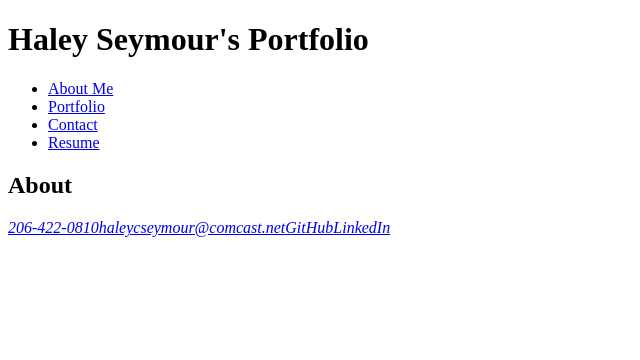
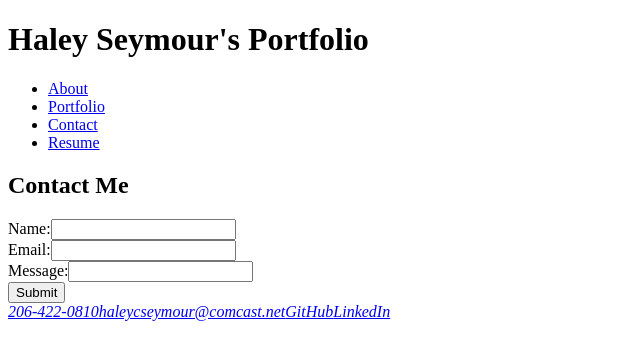
Before and after one commit to hseymo/polishedportfolio, a React (Create React App) app: page /contact in a window 1280 px wide. Shown: the top 360 px of the page, without its empty margins (0-640 px from the left). Built offline with nearby package versions, Linux system fonts and the light colour scheme.

Commit message:
imported react router dom and remade nav bar; added basic contact form

```diff
--- a/package.json
+++ b/package.json
@@ -9,6 +9,7 @@
     "bootstrap": "^5.1.3",
     "react": "^18.1.0",
     "react-dom": "^18.1.0",
+    "react-router-dom": "^6.3.0",
     "react-scripts": "5.0.1",
     "web-vitals": "^2.1.4"
   },
--- a/src/App.js
+++ b/src/App.js
@@ -1,14 +1,29 @@
 import './App.css';
+import { BrowserRouter, Routes, Route} from 'react-router-dom'
 import Header from './components/Header';
+import NavBar from './components/NavBar';
 import Footer from './components/Footer';
-import ChosenPage from './components/ChosenPage';
+import About from './components/About';
+import Portfolio from './components/Portfolio';
+import Contact from './components/Contact';
+import Resume from './components/Resume';
+
+
 
 function App() {
   return (
     <div className="appContainer">
-        <Header />
-        <ChosenPage />
-        <Footer />
+      <BrowserRouter>
+      <Header />
+      <NavBar />
+      <Routes>
+        <Route path="/" element={<About/>} />
+        <Route path="/portfolio" element={<Portfolio/>} />
+        <Route path="/contact" element={<Contact/>} />
+        <Route path="/resume" element={<Resume/>} />
+      </Routes>
+      <Footer />
+      </BrowserRouter>
     </div>
   )
 }
--- a/src/components/ChosenPage.js
+++ /dev/null
@@ -1,34 +0,0 @@
-import React, { useState } from 'react';
-import NavBar from './NavBar';
-import About from './About';
-import Portfolio from './Portfolio';
-import ContactMe from './ContactMe';
-
-function ChosenPage() {
-  const [currentPage, setCurrentPage] = useState('About');
-
-  const choosePage = () => {
-    if (currentPage === 'About') {
-      return <About />;
-    }
-    if (currentPage === 'Portfolio') {
-      return <Portfolio />;
-    }
-    if (currentPage === 'ContactMe') {
-      return <ContactMe />;
-    }
-    // resume redirect to pdf?
-    return <About />;
-  }
-
-  const handlePageChange = (page) => setCurrentPage(page);
-
-  return (
-    <div className="container">
-        <NavBar currentPage={currentPage} handlePageChange={handlePageChange} />
-        {choosePage()}
-    </div>
-  )
-}
-
-export default ChosenPage;
--- /dev/null
+++ b/src/components/Contact.js
@@ -0,0 +1,69 @@
+import React, {useState} from 'react';
+
+function Comtact() {
+  const [name, setName] = useState('')
+  const [email, setEmail] = useState('')
+  const [message, setMessage] = useState('')
+
+  const handleFormChange = (e) => {
+    const {target} = e;
+    const inputType = target.name;
+    const inputValue = target.value;
+
+    if (inputType === 'name') {
+      setName(inputValue)
+    } else if (inputType === 'email') {
+      setEmail(inputValue)
+    }else if (inputType === 'message') {
+      setMessage(inputValue)
+    }
+
+  }
+
+  const handleFormSubmit = (e) => {
+    e.preventDefault();
+    alert('Thank you for your message')
+    setName('');
+    setEmail('');
+    setMessage('');
+
+  }
+
+  return (
+    <div className="Contact">
+      <h2>Contact Me</h2>
+      <form className="Form" onSubmit={handleFormSubmit}>
+        <div>
+          <label for="name">Name:</label>
+          <input
+            name="name"
+            type="text"
+            value={name}
+            onChange={handleFormChange}
+          />
+        </div>
+        <div>
+          <label for="email">Email:</label>
+          <input
+            name="email"
+            type="email"
+            value={email}
+            onChange={handleFormChange}
+          />
+        </div>
+        <div>
+          <label for="message">Message:</label>
+          <input
+            name="message"
+            type="textarea"
+            value={message}
+            onChange={handleFormChange}
+          />
+        </div>
+        <button type="submit">Submit</button>
+      </form>
+    </div>
+  );
+}
+
+export default Comtact;
--- a/src/components/ContactMe.js
+++ /dev/null
@@ -1,11 +0,0 @@
-import React from 'react';
-
-function ComtactMe() {
-  return (
-    <div className="ContactMe">
-            <h2>Contact Me</h2>
-    </div>
-  );
-}
-
-export default ComtactMe;
--- a/src/components/NavBar.js
+++ b/src/components/NavBar.js
@@ -1,21 +1,22 @@
 import React from 'react';
+import {Link} from "react-router-dom"
 
-function NavBar( {currentPage, handlePageChange }) {
+function NavBar( {}) {
   return (
-<nav className="navbar navbar-expand-lg navbar-light bg-light">
+<nav className="navbar navbarExpandLg navbarLight bgLight">
   <div className="collapse navbar-collapse" id="navbarNav">
     <ul className="navbar-nav">
-      <li className="nav-item active">
-        <a className={currentPage === 'Home' ? 'nav-link active' : 'nav-link'} href="#About" onClick={() => handlePageChange('About')}>About Me</a>
+      <li className="nav-item">
+        <Link to="/" >About</Link>
       </li>
       <li className="nav-item">
-        <a className={currentPage === 'Home' ? 'nav-link active' : 'nav-link'} href="#Portfolio" onClick={() => handlePageChange('Portfolio')}>Portfolio</a>
+        <Link to="/portfolio" >Portfolio</Link>
       </li>
       <li className="nav-item">
-        <a className={currentPage === 'Home' ? 'nav-link active' : 'nav-link'} href="#Contact" onClick={() => handlePageChange('Contact')}>Contact</a>
+        <Link to="/contact" >Contact</Link>
       </li>
       <li className="nav-item">
-        <a className={currentPage === 'Home' ? 'nav-link active' : 'nav-link'} href="#Resume" onClick={() => handlePageChange('Resume')}>Resume</a>
+        <Link to="/resume" >Resume</Link>
       </li>
     </ul>
   </div>
--- /dev/null
+++ b/src/components/Resume.js
@@ -0,0 +1,11 @@
+import React from 'react';
+
+function Resume() {
+  return (
+    <div className="Portfolio">
+      <h2>Resume</h2>
+    </div>
+  );
+}
+
+export default Resume;
--- a/src/index.js
+++ b/src/index.js
@@ -6,5 +6,3 @@ const root = ReactDOM.createRoot(document.getElementById('root'));
 root.render(
     <App />
 );
-
-console.log('index')
```
Also changed, not shown: 1 other file (tests, documents, lock files or other folders).
